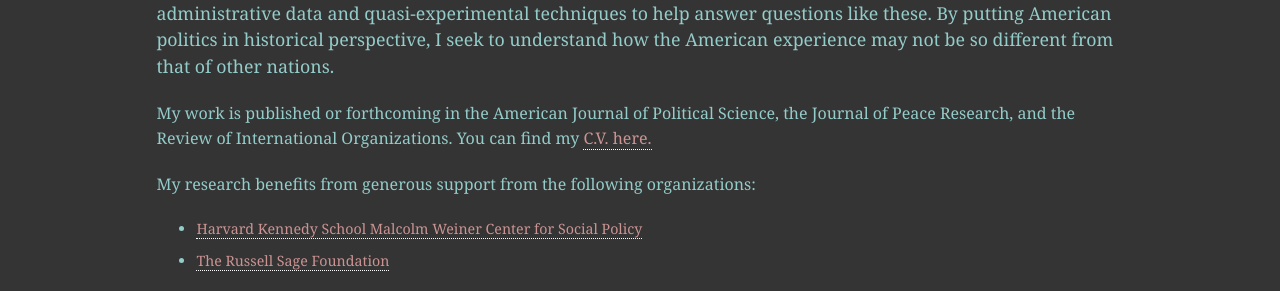
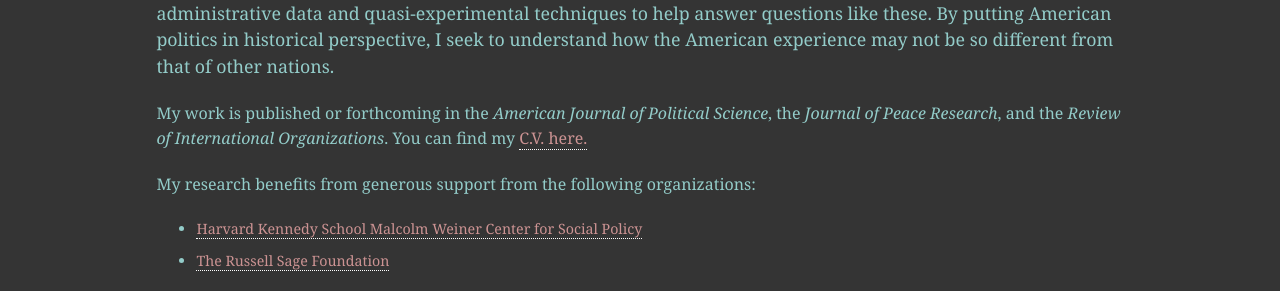
Before and after one commit to shommazumder/shommazumder.github.io-archive, a Jekyll site: the page built from index.md, in a window 1280 px wide. Shown: the part 261-552 px from the top of the page. Built offline with Jekyll 4.4.1, drawn with Linux system fonts in a browser that asks for light colours.

```diff
--- a/index.md
+++ b/index.md
@@ -6,7 +6,7 @@ title: ""
 
 I am a Ph.D. Candidate in Government at Harvard University and a James M. and Cathleen D. Stone Ph.D. Scholar in Inequality and Wealth Concentration at the Harvard Kennedy School. My core research agenda highlights the central role of violence--both directly and indirectly--in shaping the politics of race, class, and gender in the United States. What role, if any, does mass warfare have in catalyzing social change? Why do groups engage in violence against each other? How do violent institutions rise and decline in democracies? I use a combination of historical, administrative data and quasi-experimental techniques to help answer questions like these. By putting American politics in historical perspective, I seek to understand how the American experience may not be so different from that of other nations.
 
-My work is published or forthcoming in the American Journal of Political Science, the Journal of Peace Research, and the Review of International Organizations. You can find my [C.V. here.]({{site.url}}/files/Mazumder_Academic_CV.pdf)
+My work is published or forthcoming in the *American Journal of Political Science*, the *Journal of Peace Research*, and the *Review of International Organizations*. You can find my [C.V. here.]({{site.url}}/files/Mazumder_Academic_CV.pdf)
 
 My research benefits from generous support from the following organizations:
 
```
